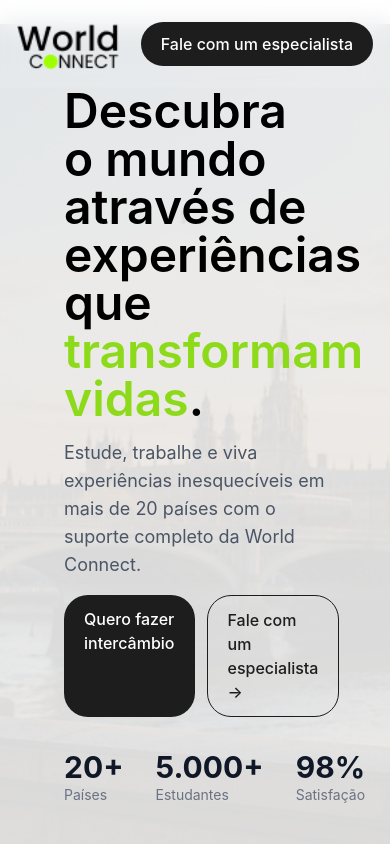
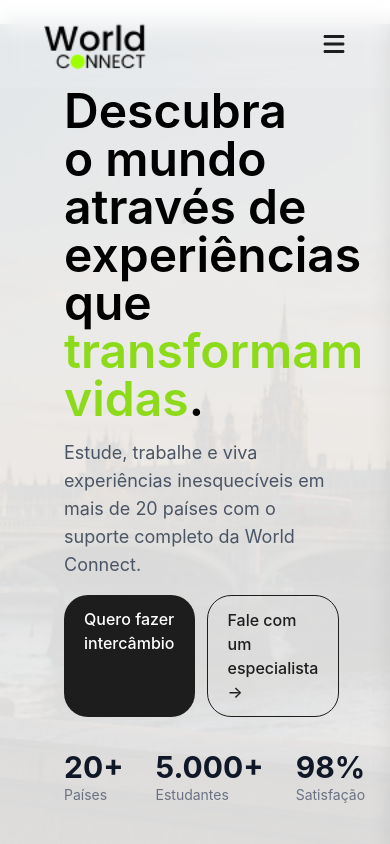
Before and after one commit to Angellica06/world-connect-landing-page, a React (Vite) app: page / in a window 390 px wide. Shown: the top 844 px of the page. Built offline with nearby package versions, Linux system fonts and the light colour scheme.

Commit message:
feat: implementa menu mobile e melhorias no header

```diff
--- a/src/components/layout/Header.jsx
+++ b/src/components/layout/Header.jsx
@@ -1,33 +1,95 @@
 import Button from "../ui/Button";
 import logo from "../../assets/imagens/logo.png";
+import { useState } from "react";
+import { FaBars } from "react-icons/fa6";
+import { FaXmark } from "react-icons/fa6";
 
 function Header() {
+  const [isOpen, setIsOpen] = useState(false);
+  const closeMenu = () => setIsOpen(false);
+
   return (
     <header className="bg-white/10 backdrop-blur-md fixed top-0 left-0 w-full p-3">
-      <nav className="flex justify-around items-center">
+      <nav className="flex justify-between items-center max-w-7xl mx-auto px-8 md:px-2">
         <img className="w-26" src={logo} alt="World Connect" />
 
-        <div className="flex items-center gap-6">
+        <div className="flex items-center font-medium text-[#1D1D1D] gap-6">
+          {/* Menu desktop */}
           <ul className="hidden md:flex space-x-6">
-            <li>
+            <li className="hover:text-[#79a73d]">
               <a href="#">Destinos</a>
             </li>
-            <li>
+            <li className="hover:text-[#79a73d]">
               <a href="#">Como Funciona</a>
             </li>
-            <li>
+            <li className="hover:text-[#79a73d]">
               <a href="#">Beneficios</a>
             </li>
-            <li>
+            <li className="hover:text-[#79a73d]">
               <a href="#">Depoimentos</a>
             </li>
           </ul>
         </div>
 
-        <div>
-          <Button className="text-white">Fale com um especialista</Button>
+        <Button className="text-white hidden md:block">
+          Fale com um especialista
+        </Button>
+
+        <button
+          className="md:hidden text-[#1D1D1D] text-2xl cursor-pointer"
+          onClick={() => setIsOpen(true)}
+        >
+          <FaBars />
+        </button>
+      </nav>
+
+      {/* Menu mobile */}
+      <ul
+        className={`fixed top-0 right-0 h-dvh w-80 md:hidden z-50 flex flex-col text-[#1D1D1D] bg-[#1D1D1D] shadow-xl transform transition-transform duration-500 ${
+          isOpen ? "translate-x-0" : "translate-x-full"
+        }`}
+      >
+        {/* Botão fechar */}
+        <div className="flex justify-end p-6">
+          <button
+            className="text-white hover:bg-[#8dda1a] hover:text-[#1D1D1D] p-3 rounded-lg cursor-pointer"
+            onClick={closeMenu}
+          >
+            <FaXmark />
+          </button>
         </div>
-      </nav>
+
+        {/* Links */}
+        <div className="flex flex-col items-center gap-6 mt-2 text-md font-medium">
+          <li className="w-full text-center text-white p-3 hover:bg-[#8dda1a] hover:text-[#1D1D1D] transition">
+            <a href="#" onClick={closeMenu}>
+              Início
+            </a>
+          </li>
+
+          <li className="w-full text-center text-white p-3 hover:bg-[#8dda1a] hover:text-[#1D1D1D] transition">
+            <a href="#" onClick={closeMenu}>
+              Sobre
+            </a>
+          </li>
+
+          <li className="w-full text-center text-white p-3 hover:bg-[#8dda1a] hover:text-[#1D1D1D] transition">
+            <a href="#" onClick={closeMenu}>
+              Projetos
+            </a>
+          </li>
+
+          <li className="w-full text-center text-white p-3 hover:bg-[#8dda1a] hover:text-[#1D1D1D] transition">
+            <a href="#" onClick={closeMenu}>
+              Contato
+            </a>
+          </li>
+        </div>
+
+        <Button className="text-center mx-auto mt-8 bg-[#8dda1a] text-[#1D1D1D]">
+          Fale com um especialista
+        </Button>
+      </ul>
     </header>
   );
 }
```
